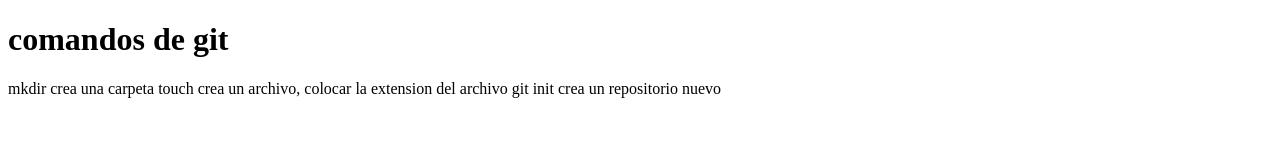
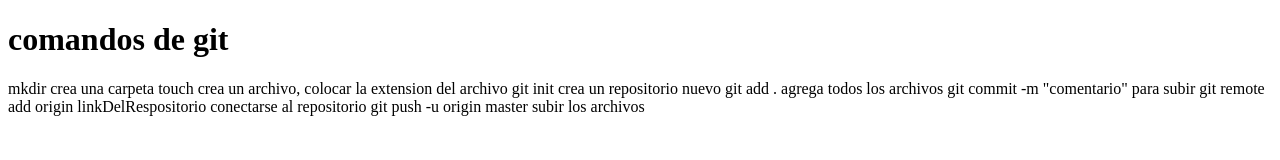
Before and after one commit to sopteccjscgmailcom/gittutorial, a plain HTML site: page index.html in a window 1280 px wide. Drawn offline with Linux system fonts and the light colour scheme.

Commit message:
actualizacion

```diff
--- a/index.html
+++ b/index.html
@@ -10,7 +10,10 @@
     mkdir <span>crea una carpeta</span>
     touch <span>crea un archivo, colocar la extension del archivo</span>
     git init <span>crea un repositorio nuevo</span>
-
+    git add . <span>agrega todos los archivos</span>
+    git commit -m "comentario" <span>para subir</span>
+    git remote add origin linkDelRespositorio <span>conectarse al repositorio</span>
+    git push -u origin master <span>subir los archivos</span>
 
 
 </body>
```
